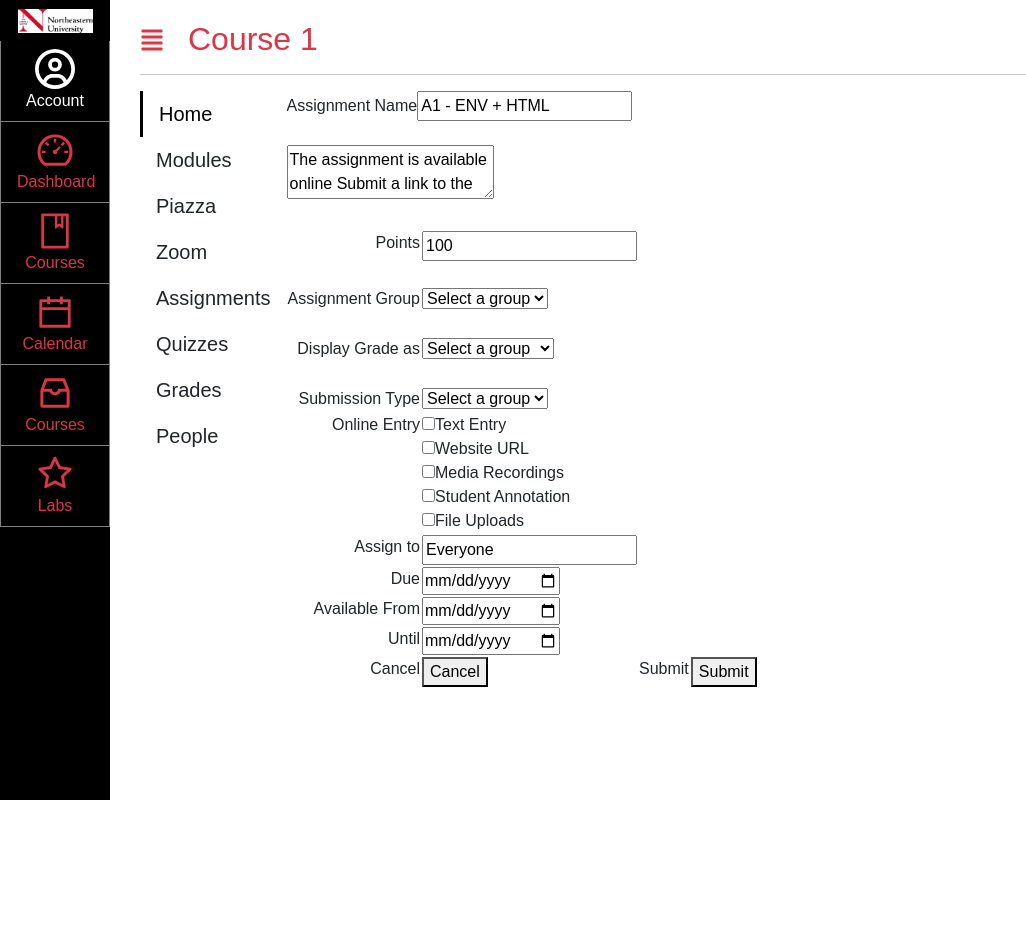
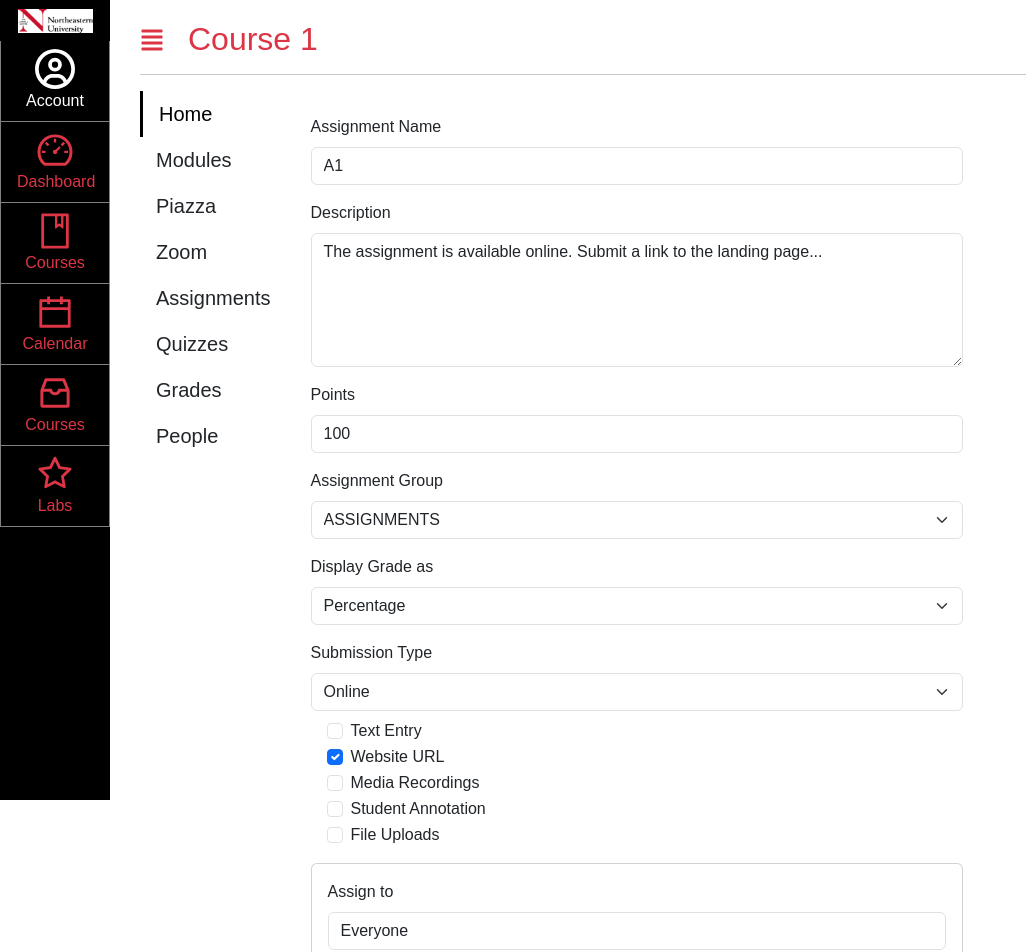
Before and after one commit to miguelit07/kambas-next-js-cs4550-fa25, a Next.js app: page /Courses/1/Assignments/1 in a window 1280 px wide. Shown: the top 952 px of the page, without its empty margins (0-1026 px from the left). Before the commit the page ends 800 px from the top, so only its background shows below. Built offline with nearby package versions, Linux system fonts and the light colour scheme.

Commit message:
up to 2.49

```diff
--- a/app/(Kambaz)/Courses/[cid]/Assignments/[aid]/page.tsx
+++ b/app/(Kambaz)/Courses/[cid]/Assignments/[aid]/page.tsx
@@ -1,159 +1,183 @@
 export default function AssignmentEditor() {
   return (
-    <div id="wd-assignments-editor">
-      <label htmlFor="wd-name">Assignment Name</label>
-      <input id="wd-name" defaultValue="A1 - ENV + HTML" />
-      <br />
-      <br />
-      <textarea id="wd-description">
-        The assignment is available online Submit a link to the landing page of
-      </textarea>
-      <br />
-      <table>
-        <br />
-        <tr>
-          <td align="right" valign="top">
-            <label htmlFor="wd-points">Points</label>
-          </td>
-          <td>
-            <input id="wd-points" defaultValue={100} />
-          </td>
-        </tr>
-        <br />
-        <tr>
-          <td align="right" valign="top">
-            <label htmlFor="wd-group">Assignment Group</label>
-          </td>
-          <td>
-            <select id="wd-group" name="wd-group">
-              <option value="">Select a group</option>
-              <option value="group1">QUIZES</option>
-              <option value="group2">LABS</option>
-              <option value="group3">EXAMS</option>
-            </select>
-          </td>
-        </tr>
-        <br />
-        <tr>
-          <td align="right" valign="top">
-            <label htmlFor="wd-display-grade-as">Display Grade as </label>
-          </td>
-          <td>
-            <select id="wd-group" name="wd-group">
-              <option value="">Select a group</option>
-              <option value="group1">PERCENTAGE</option>
-              <option value="group2">DECIMAL</option>
-            </select>
-          </td>
-        </tr>
-        <br />
-        <tr>
-          <td align="right" valign="top">
-            <label htmlFor="wd-submission-type">Submission Type</label>
-          </td>
-          <td>
-            <select id="wd-group" name="wd-group">
-              <option value="">Select a group</option>
-              <option value="group1">Online</option>
-              <option value="group2">In Person</option>
-            </select>
-          </td>
-        </tr>
-        <tr>
-          <td align="right" valign="top">
-            <label htmlFor="wd-online-entry-options">Online Entry</label>
-          </td>
-          <td>
-            <input type="checkbox" name="check-entry" id="wd-text-entry" />
-            <label htmlFor="wd-text-entry">Text Entry</label>
-            <br />
+    <div
+      id="wd-assignments-editor"
+      className="p-4"
+      style={{ paddingLeft: "75px", maxWidth: "700px" }}
+    >
+      {/* Assignment Name */}
+      <div className="mb-3">
+        <label htmlFor="wd-name" className="form-label">
+          Assignment Name
+        </label>
+        <input id="wd-name" defaultValue="A1" className="form-control" />
+      </div>
 
+      {/* Description */}
+      <div className="mb-3">
+        <label htmlFor="wd-description" className="form-label">
+          Description
+        </label>
+        <textarea
+          id="wd-description"
+          defaultValue="The assignment is available online. Submit a link to the landing page..."
+          className="form-control"
+          rows={5}
+        />
+      </div>
+
+      {/* Points */}
+      <div className="mb-3">
+        <label htmlFor="wd-points" className="form-label">
+          Points
+        </label>
+        <input id="wd-points" defaultValue={100} className="form-control" />
+      </div>
+
+      {/* Assignment Group */}
+      <div className="mb-3">
+        <label htmlFor="wd-group" className="form-label">
+          Assignment Group
+        </label>
+        <select id="wd-group" className="form-select">
+          <option value="assignments">ASSIGNMENTS</option>
+          <option value="quizzes">QUIZZES</option>
+          <option value="labs">LABS</option>
+          <option value="exams">EXAMS</option>
+        </select>
+      </div>
+
+      {/* Display Grade As */}
+      <div className="mb-3">
+        <label htmlFor="wd-display-grade-as" className="form-label">
+          Display Grade as
+        </label>
+        <select id="wd-display-grade-as" className="form-select">
+          <option value="percentage">Percentage</option>
+          <option value="points">Points</option>
+          <option value="complete">Complete/Incomplete</option>
+        </select>
+      </div>
+
+      {/* Submission Type */}
+      <div className="mb-3">
+        <label htmlFor="wd-submission-type" className="form-label">
+          Submission Type
+        </label>
+        <select id="wd-submission-type" className="form-select">
+          <option value="online">Online</option>
+          <option value="inperson">In Person</option>
+        </select>
+
+        {/* Online Entry Options */}
+        <div className="mt-2 ms-3">
+          <div className="form-check">
             <input
+              className="form-check-input"
               type="checkbox"
-              name="check-entry"
+              id="wd-text-entry"
+            />
+            <label className="form-check-label" htmlFor="wd-text-entry">
+              Text Entry
+            </label>
+          </div>
+          <div className="form-check">
+            <input
+              className="form-check-input"
+              type="checkbox"
+              id="wd-website-url"
+              defaultChecked
+            />
+            <label className="form-check-label" htmlFor="wd-website-url">
+              Website URL
+            </label>
+          </div>
+          <div className="form-check">
+            <input
+              className="form-check-input"
+              type="checkbox"
               id="wd-media-recordings"
             />
-            <label htmlFor="wd-media-recordings">Website URL</label>
-            <br />
-
+            <label className="form-check-label" htmlFor="wd-media-recordings">
+              Media Recordings
+            </label>
+          </div>
+          <div className="form-check">
             <input
+              className="form-check-input"
               type="checkbox"
-              name="check-entry"
-              id="wd-media-recordings"
-            />
-            <label htmlFor="wd-media-recordings">Media Recordings</label>
-            <br />
-
-            <input
-              type="checkbox"
-              name="check-entry"
               id="wd-student-annotation"
             />
-            <label htmlFor="wd-student-annotation">Student Annotation</label>
-            <br />
-            <input type="checkbox" name="check-genre" id="wd-file-uploads" />
-            <label htmlFor="wd-file-uploads">File Uploads</label>
-          </td>
-        </tr>
-        <tr>
-          <td align="right" valign="top">
-            <label htmlFor="wd-assign-to">Assign to</label>
-          </td>
-          <td>
-            <input id="wd-assign-to" defaultValue={"Everyone"} />
-          </td>
-        </tr>
-        <tr>
-          <td align="right" valign="top">
-            <label htmlFor="wd-due-date">Due</label>
-          </td>
-          <td>
-            <input type="date" id="wd-due-date" />
-          </td>
-        </tr>
-        <tr>
-          <td align="right" valign="top">
-            <label htmlFor="wd-available-from">Available From</label>
-          </td>
-          <td>
-            <input type="date" id="wd-available-from" />
-          </td>
-        </tr>
-        <tr>
-          <td align="right" valign="top">
-            <label htmlFor="wd-available-until">Until</label>
-          </td>
-          <td>
-            <input type="date" id="wd-available-until" />
-          </td>
-        </tr>
-        <tr>
-            <td align="right" valign="top">
-            <label htmlFor="cancel-btn">Cancel</label>
-          </td>
-          <td>
-            <button
-              id="cancel-btn"
-              type="button"
+            <label className="form-check-label" htmlFor="wd-student-annotation">
+              Student Annotation
+            </label>
+          </div>
+          <div className="form-check">
+            <input
+              className="form-check-input"
+              type="checkbox"
+              id="wd-file-uploads"
+            />
+            <label className="form-check-label" htmlFor="wd-file-uploads">
+              File Uploads
+            </label>
+          </div>
+        </div>
+      </div>
 
-            >
-              Cancel
-            </button>
-          </td>
-          <td align="right" valign="top">
-            <label htmlFor="submit-btn">Submit</label>
-          </td>
-          <td>
-            <button
-              id="submit-btn"
-              type="button"
+      {/* Assign to */}
+      <div className="card p-3 mb-3">
+        <div className="mb-3">
+          <label htmlFor="wd-assign-to" className="form-label">
+            Assign to
+          </label>
+          <input
+            id="wd-assign-to"
+            defaultValue="Everyone"
+            className="form-control"
+          />
+        </div>
+        <div className="mb-3">
+          <label htmlFor="wd-due-date" className="form-label">
+            Due
+          </label>
+          <input
+            type="datetime-local"
+            id="wd-due-date"
+            className="form-control"
+          />
+        </div>
+        <div className="mb-3">
+          <label htmlFor="wd-available-from" className="form-label">
+            Available From
+          </label>
+          <input
+            type="datetime-local"
+            id="wd-available-from"
+            className="form-control"
+          />
+        </div>
+        <div className="mb-3">
+          <label htmlFor="wd-available-until" className="form-label">
+            Until
+          </label>
+          <input
+            type="datetime-local"
+            id="wd-available-until"
+            className="form-control"
+          />
+        </div>
+      </div>
 
-            >
-              Submit
-            </button>
-          </td>
-        </tr>
-      </table>
+      {/* Buttons */}
+      <div className="d-flex justify-content-end gap-2">
+        <button id="cancel-btn" type="button" className="btn btn-light">
+          Cancel
+        </button>
+        <button id="submit-btn" type="button" className="btn btn-danger">
+          Save
+        </button>
+      </div>
     </div>
   );
 }
```
Also changed, not shown: app/(Kambaz)/Courses/[cid]/Assignments/AssignmentsButtonControls.tsx (added, +42 -0 lines), app/(Kambaz)/Courses/[cid]/Assignments/page.tsx (+61 -24 lines), app/(Kambaz)/Courses/[cid]/People/Table/page.tsx (added, +71 -0 lines).
